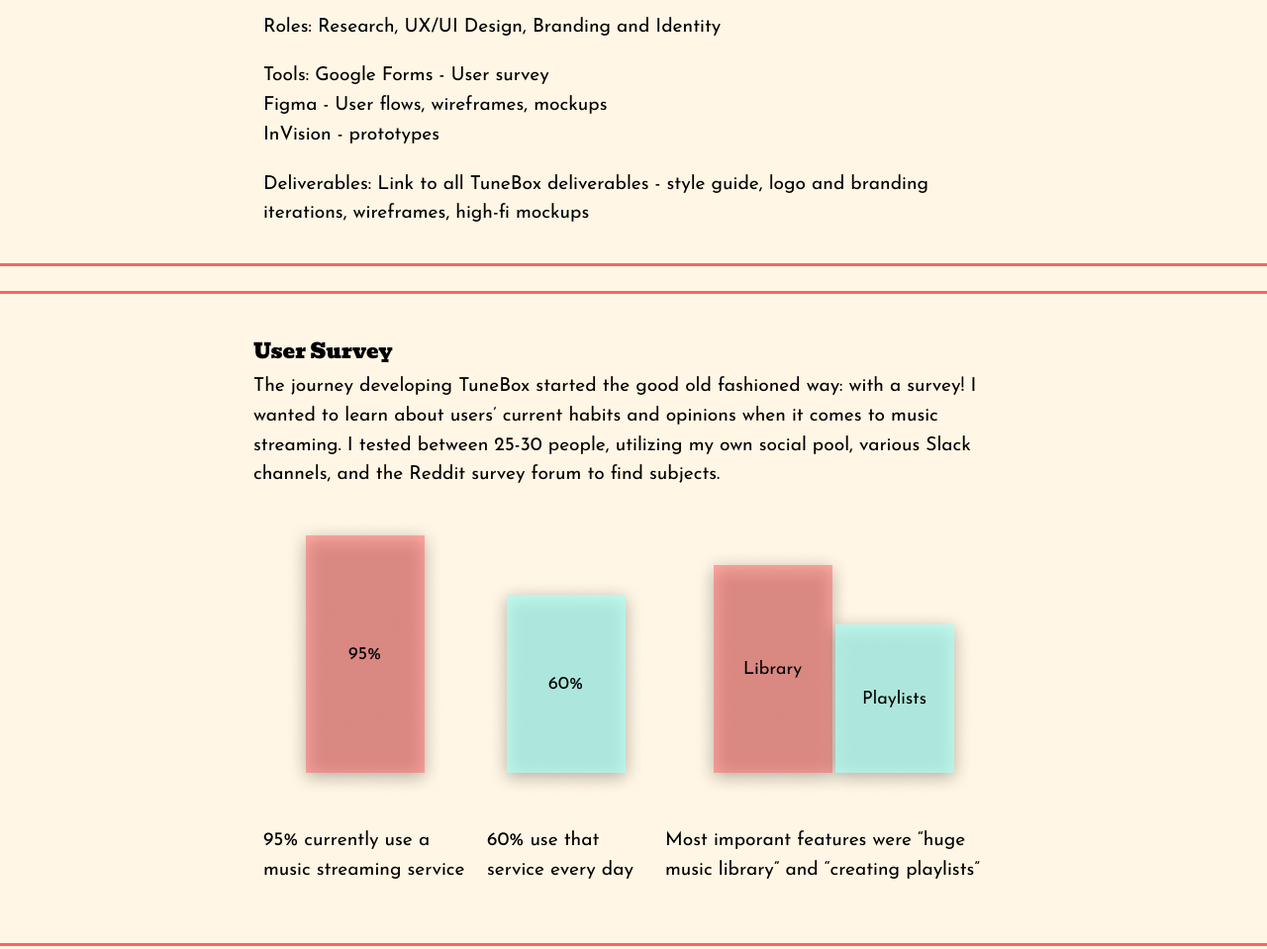
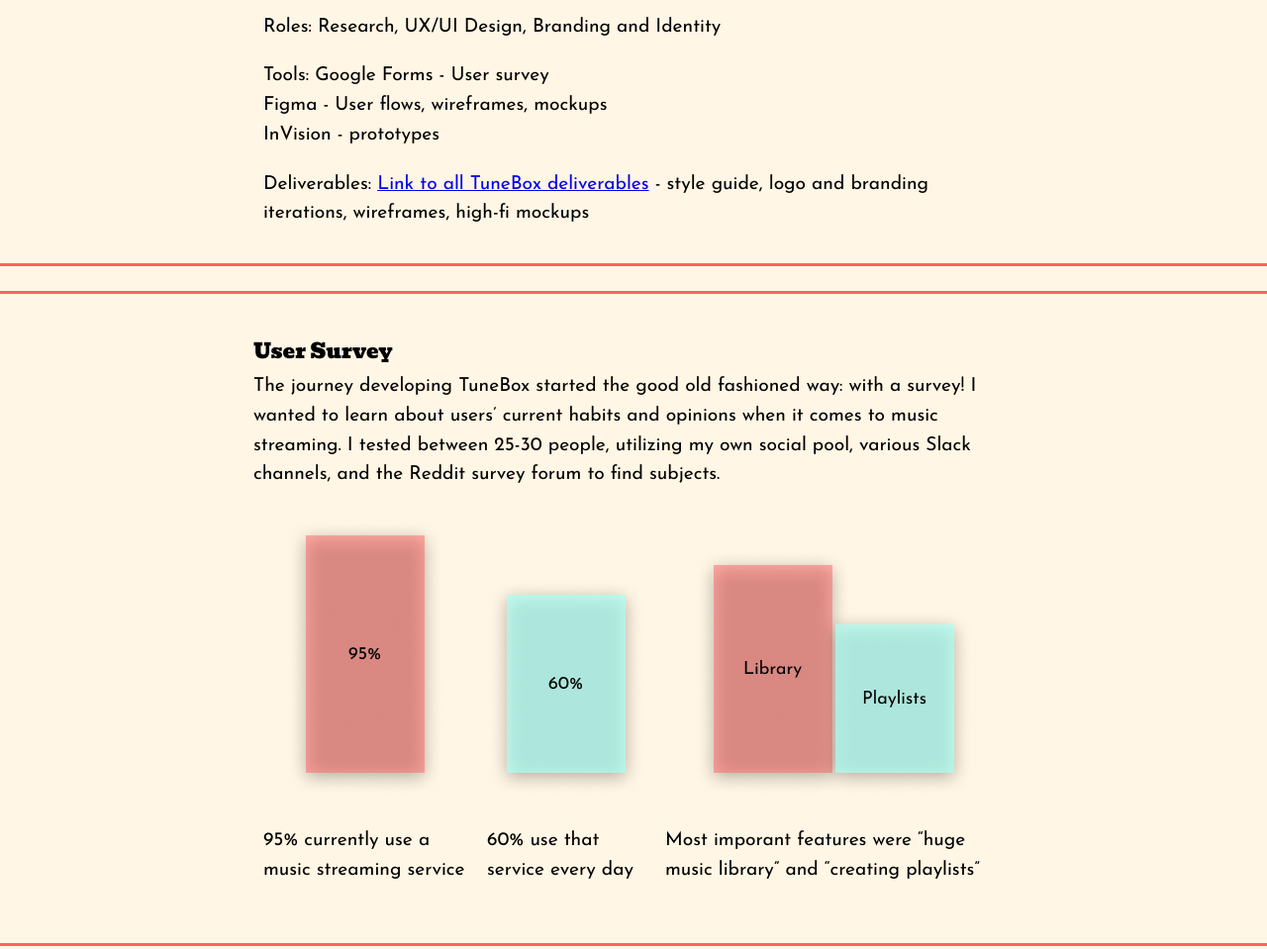
Before and after one commit to benyahr/ben-yahr-portfolio, a plain HTML site: page tunebox.html in a window 1280 px wide. Shown: the part 960-1919 px from the top of the page at 99% size. Drawn offline with Linux system fonts and the light colour scheme.

Commit message:
Add files via upload

```diff
--- a/tunebox.html
+++ b/tunebox.html
@@ -80,7 +80,7 @@
             <p>Tools: Google Forms - User survey
               <br>Figma - User flows, wireframes, mockups
               <br>InVision - prototypes </p>
-              <p>Deliverables: Link to all TuneBox deliverables - style guide, logo and branding iterations, wireframes, high-fi mockups</p>
+              <p>Deliverables: <a href="https://drive.google.com/drive/folders/1fAT1mh6HHjRMsClP1nwaWzy9q36tmkKr?usp=sharing" target="_blank">Link to all TuneBox deliverables</a> - style guide, logo and branding iterations, wireframes, high-fi mockups</p>
 
             </section>
 
```
